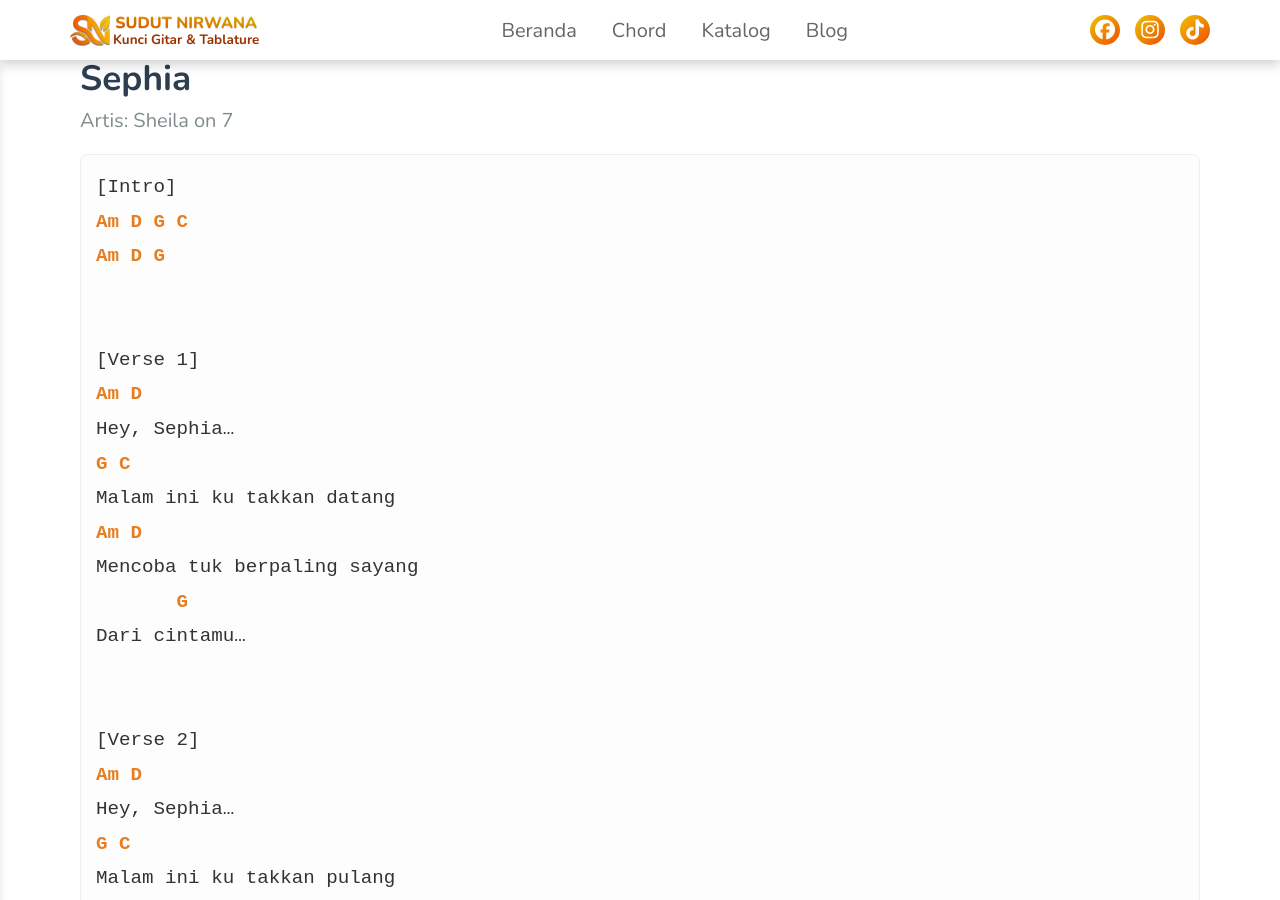
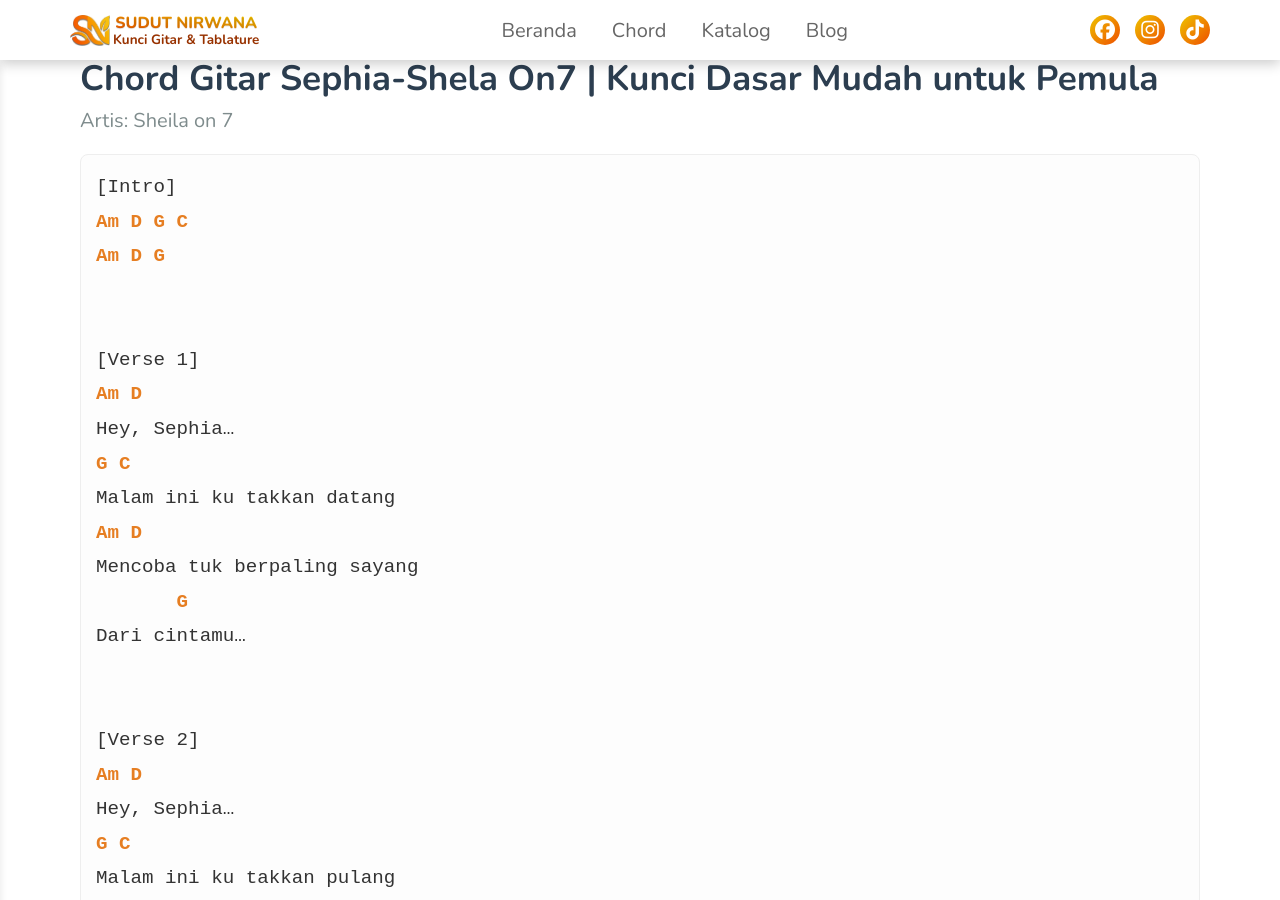
Before and after one commit to sudut-nirwana/sudut-nirwana-main, a Jekyll site: the page built from _chord/shepia-shela-on-7.md, in a window 1280 px wide and 900 px high. Built offline with Jekyll 4.4.1, drawn with Linux system fonts in a browser that asks for light colours.

Commit message:
Update shepia-shela-on-7.md

```diff
--- a/_chord/shepia-shela-on-7.md
+++ b/_chord/shepia-shela-on-7.md
@@ -1,6 +1,6 @@
 ---
 layout: chord
-title: "Sephia"
+title: "Chord Gitar Sephia-Shela On7 | Kunci Dasar Mudah untuk Pemula"
 artist: "Sheila on 7"
 viral: true
 popular: true
```
